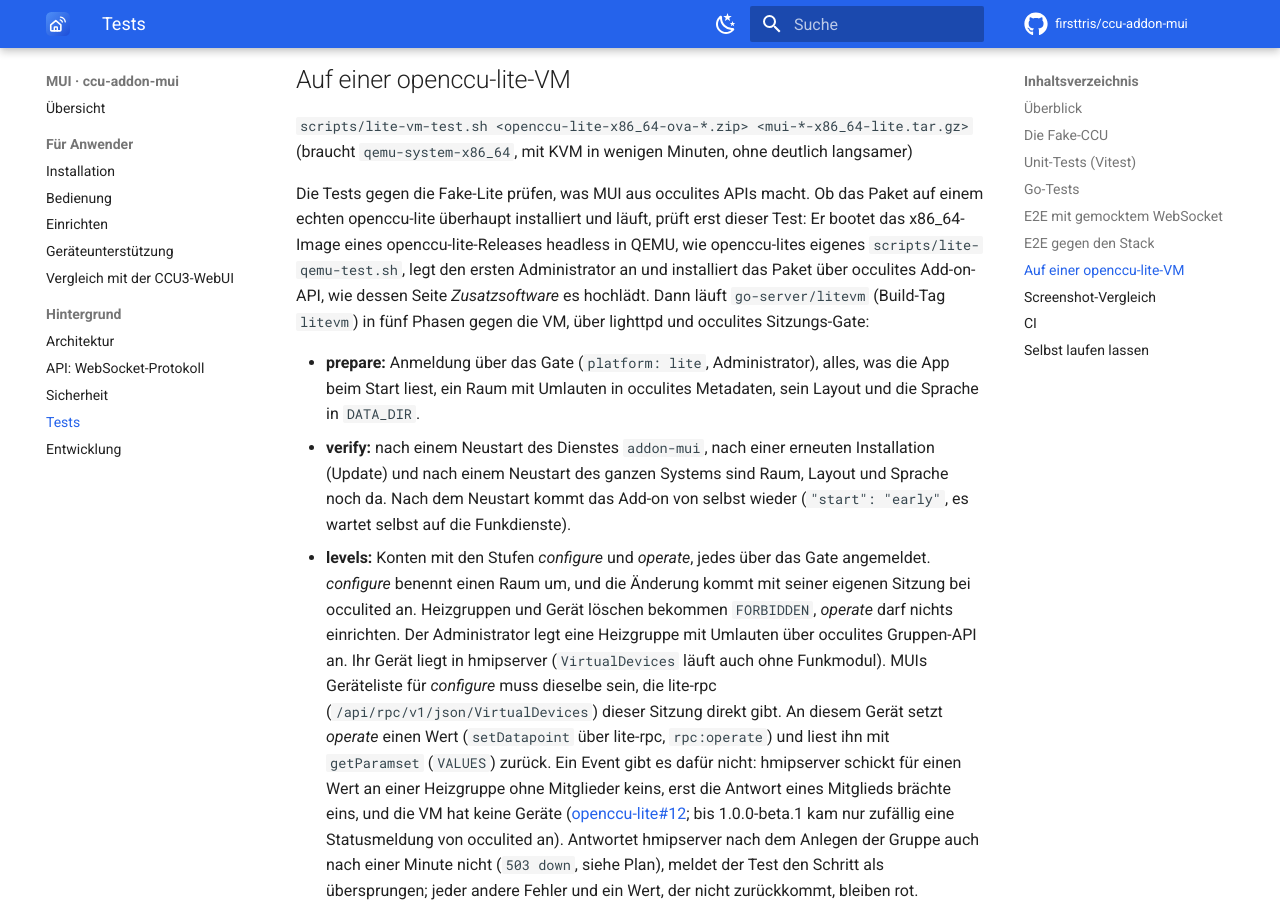
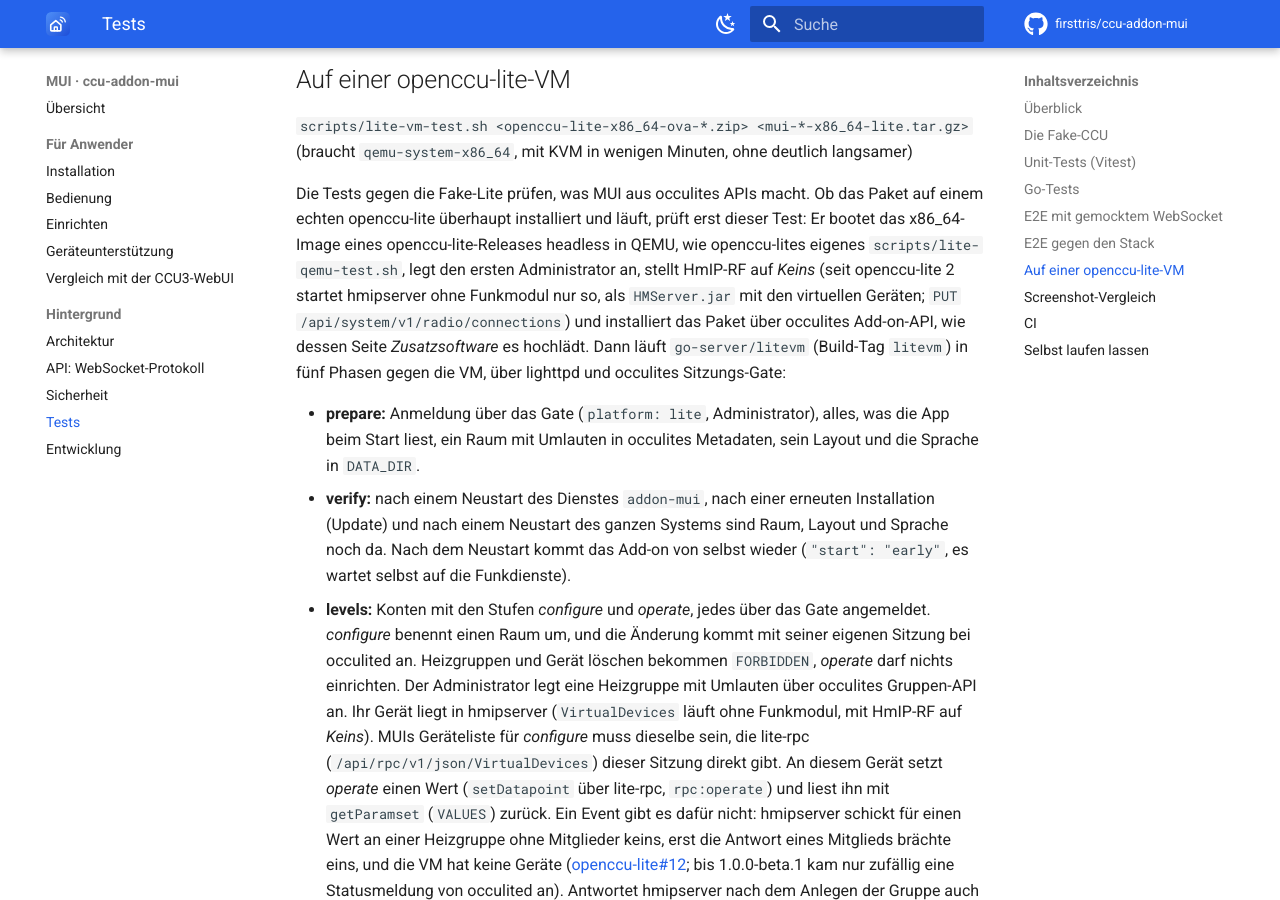
Before and after one commit to firsttris/ccu-addon-mui, an MkDocs documentation site: the page built from docs/tests.md, in a window 1280 px wide and 900 px high, scrolled down 6024 px. Built offline with MkDocs 1.6.1 and Material for MkDocs 9.7.7, drawn with Linux system fonts in a browser that asks for light colours; comment, search, counter and statistics services are not loaded.

Commit message:
Lite-VM-Test: HmIP-RF auf „Keins“, damit hmipserver unter openccu-lite 2 startet (#314)
Die Release v1.0.32 brach im Lite-VM-Test ab: Seit #306 läuft er gegen
openccu-lite 2.0.0-beta.4, und dort startet hmipserver ohne Funkmodul
nicht mehr („HMIPServer.jar cannot start without one … set HmIP to none
for the virtual devices alone“). Die Heizgruppe in der Phase levels
bekam deshalb 502 von /api/system/v1/groups/types.

HMServer.jar mit den virtuellen Geräten läuft in openccu-lite 2 nur mit
HmIP-RF auf „Keins“ (openccu-lite docs/radio.md). Das Testskript stellt
das nach dem Setup über PUT /api/system/v1/radio/connections ein
(occulited docs/system-api.md), behält die Wahl für BidCos und wartet,
bis hmipserver antwortet. Doku: tests.md.


Claude-Session: https://claude.ai/code/session_01Y3rdfaVXjjqv6FEb1DYzea

Co-authored-by: Claude <noreply@anthropic.com>

```diff
--- a/docs/tests.md
+++ b/docs/tests.md
@@ -162,8 +162,9 @@ Die 74 Tests decken praktisch jede Funktion von *Einrichten* ab, zum Beispiel:
 Die Tests gegen die Fake-Lite prüfen, was MUI aus occulites APIs macht. Ob das Paket auf einem echten
 openccu-lite überhaupt installiert und läuft, prüft erst dieser Test: Er bootet das x86_64-Image eines
 openccu-lite-Releases headless in QEMU, wie openccu-lites eigenes `scripts/lite-qemu-test.sh`, legt den
-ersten Administrator an und installiert das Paket über occulites Add-on-API, wie dessen Seite
-*Zusatzsoftware* es hochlädt. Dann läuft `go-server/litevm` (Build-Tag `litevm`) in fünf Phasen gegen die
+ersten Administrator an, stellt HmIP-RF auf *Keins* (seit openccu-lite 2 startet hmipserver ohne
+Funkmodul nur so, als `HMServer.jar` mit den virtuellen Geräten; `PUT /api/system/v1/radio/connections`)
+und installiert das Paket über occulites Add-on-API, wie dessen Seite *Zusatzsoftware* es hochlädt. Dann läuft `go-server/litevm` (Build-Tag `litevm`) in fünf Phasen gegen die
 VM, über lighttpd und occulites Sitzungs-Gate:
 
 - **prepare:** Anmeldung über das Gate (`platform: lite`, Administrator), alles, was die App beim Start
@@ -175,7 +176,7 @@ VM, über lighttpd und occulites Sitzungs-Gate:
   *configure* benennt einen Raum um, und die Änderung kommt mit seiner eigenen Sitzung bei occulited an.
   Heizgruppen und Gerät löschen bekommen `FORBIDDEN`, *operate* darf nichts einrichten. Der Administrator
   legt eine Heizgruppe mit Umlauten über occulites Gruppen-API an. Ihr Gerät liegt in hmipserver
-  (`VirtualDevices` läuft auch ohne Funkmodul). MUIs Geräteliste für *configure* muss dieselbe sein,
+  (`VirtualDevices` läuft ohne Funkmodul, mit HmIP-RF auf *Keins*). MUIs Geräteliste für *configure* muss dieselbe sein,
   die lite-rpc (`/api/rpc/v1/json/VirtualDevices`) dieser Sitzung direkt gibt. An diesem Gerät setzt
   *operate* einen Wert (`setDatapoint` über lite-rpc, `rpc:operate`) und liest ihn mit `getParamset`
   (`VALUES`) zurück. Ein Event gibt es dafür nicht: hmipserver schickt für einen Wert an einer Heizgruppe
```
Also changed, not shown: 2 other files.
